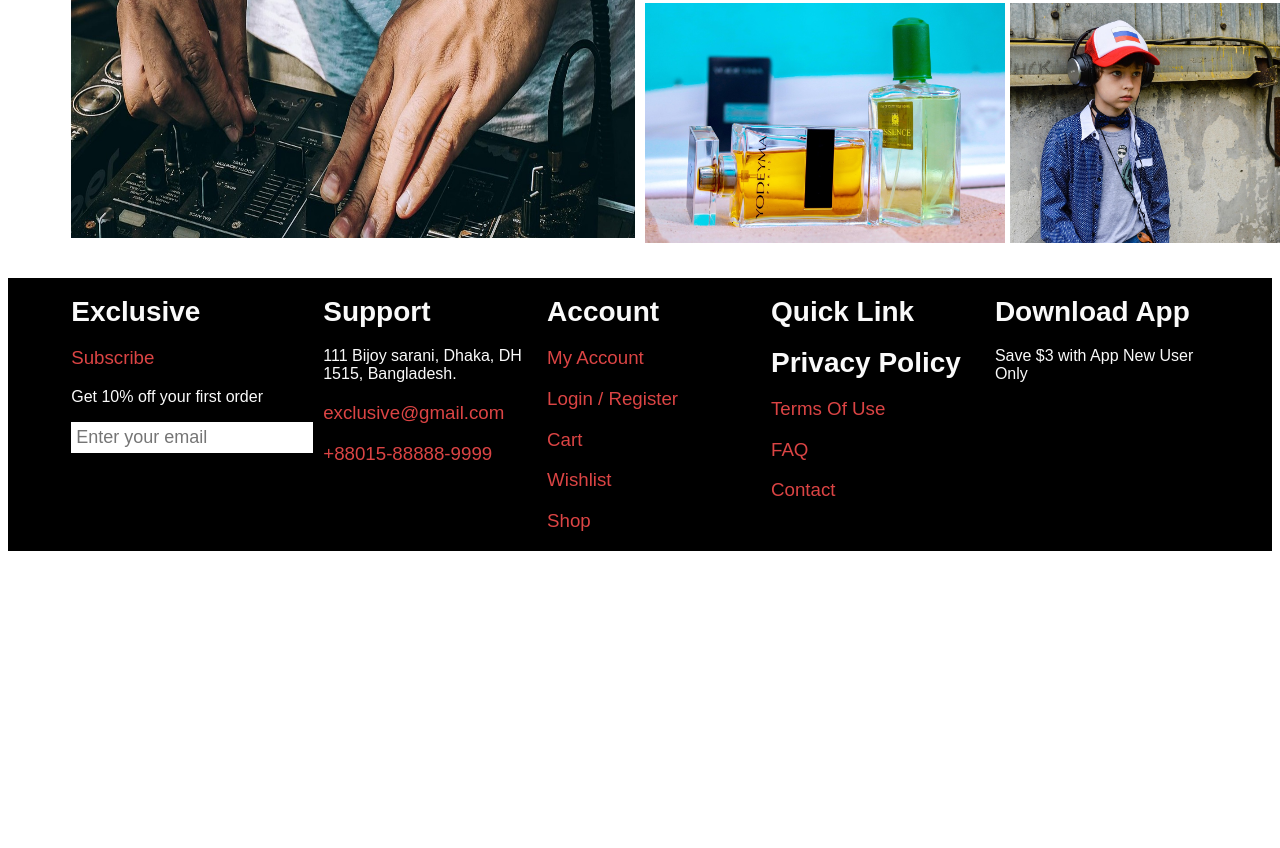
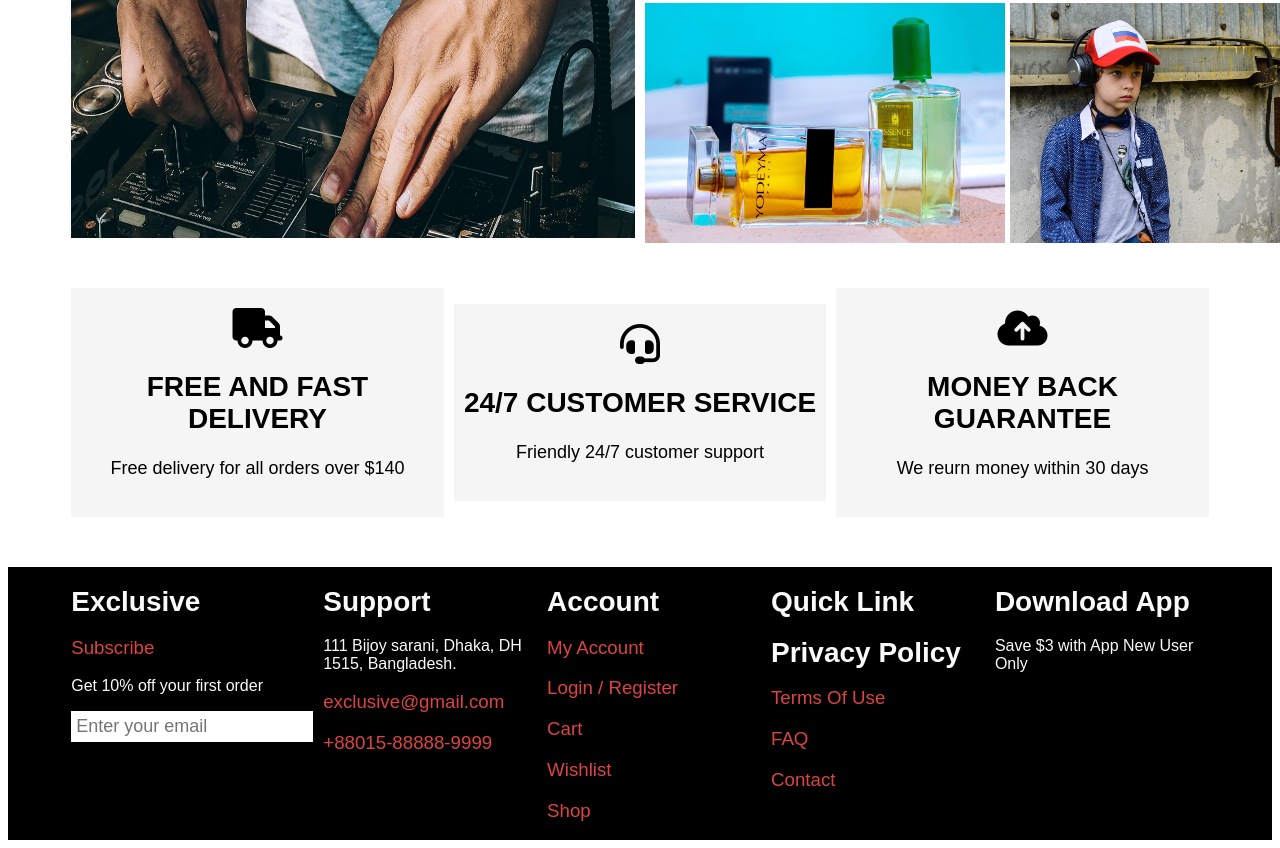
Before and after one commit to Animes101/Exclusive-project, a plain HTML site: page index.html in a window 1280 px wide. Shown: the part 5065-5913 px from the top of the page. Before the commit the page ends 5624 px from the top, so only its background shows below. Drawn offline with Linux system fonts and the light colour scheme; a web font is replaced by a local one.

Commit message:
complated services area

```diff
--- a/css/responsive.css
+++ b/css/responsive.css
@@ -1,3 +1,4 @@
+/* Small Screen viewport */
 @media only screen and (max-width: 576px) {
 
     /* Header Area Style */
@@ -95,6 +96,11 @@
 
 }
 
+.services{
+    grid-template-columns: repeat(1 , 1fr);
+
+}
+
 /* footer */
 .footer-areas{
 
--- a/css/style.css
+++ b/css/style.css
@@ -510,6 +510,42 @@
     display: flex;
     gap:5px;
 }
+/* Service area */
+.service-area{
+    margin:50px 0;
+}
+.services{
+    display: grid;
+    grid-template-columns: repeat(3 , 1fr);
+    align-items: center;
+    justify-content: space-around;
+    gap:10px;
+    border-radius: 5px;
+}
+.services div{
+    background-color: #F5F5F5;
+    padding:20px 10px;
+}
+.services div i{
+    font-size: 40px;
+    color:#000000;
+    font-weight: bold;
+    text-align: center;
+    display: block;
+
+}
+.services div h1{
+    font-size: 28px;
+    font-weight: bold;
+    text-align: center;
+
+
+}
+.services div p{
+    font-size: 18px;
+    text-align: center;
+
+}
 /* footer area style */
 .footer{
     background-color: #000000;
--- a/index.html
+++ b/index.html
@@ -598,6 +598,27 @@
         </div>
     </div>
   </section>
+
+  <!-- Service area -->
+   <section  class="service-area">
+    <div class="services container">
+        <div>
+            <i class="fa-solid fa-truck"></i>
+            <h1>FREE AND FAST DELIVERY</h1>
+            <p>Free delivery for all orders over $140</p>
+        </div>
+        <div>
+            <i class="fa-solid fa-headset"></i>
+            <h1>24/7 CUSTOMER SERVICE</h1>
+            <p>Friendly 24/7 customer support</p>
+        </div>
+        <div>
+            <i class="fa-solid fa-cloud-arrow-up"></i>
+            <h1>MONEY BACK GUARANTEE</h1>
+            <p>We reurn money within 30 days</p>
+        </div>
+    </div>
+   </section>
        <!-- footer-section -->
         <footer class="footer">
             <div class="footer-areas container">
```
